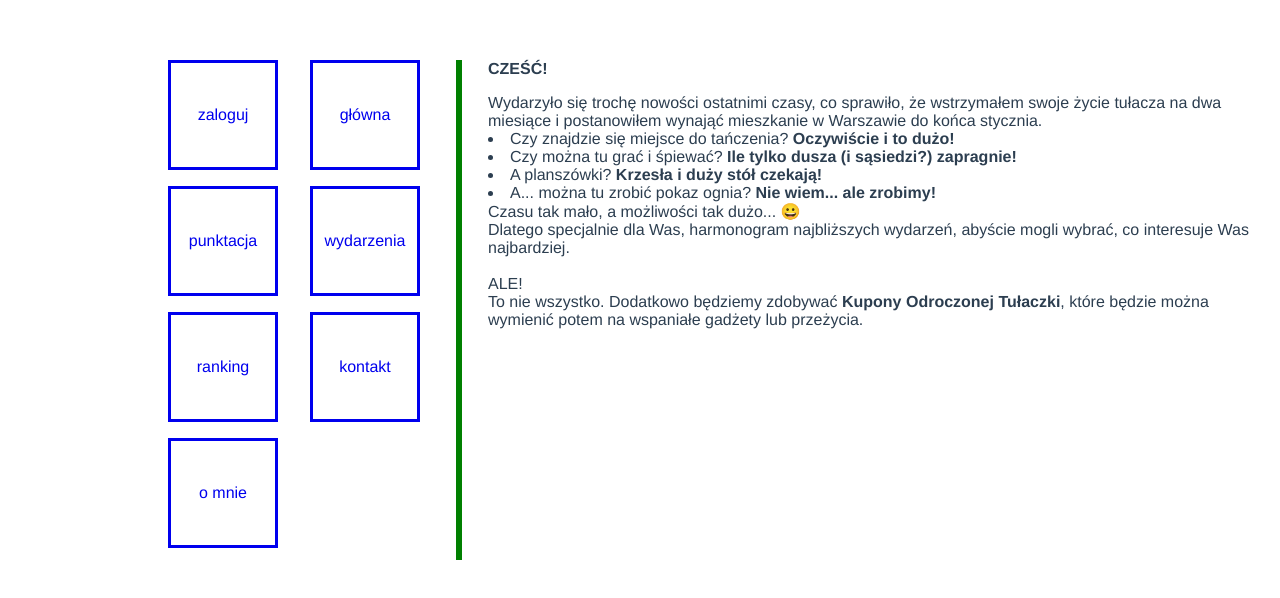
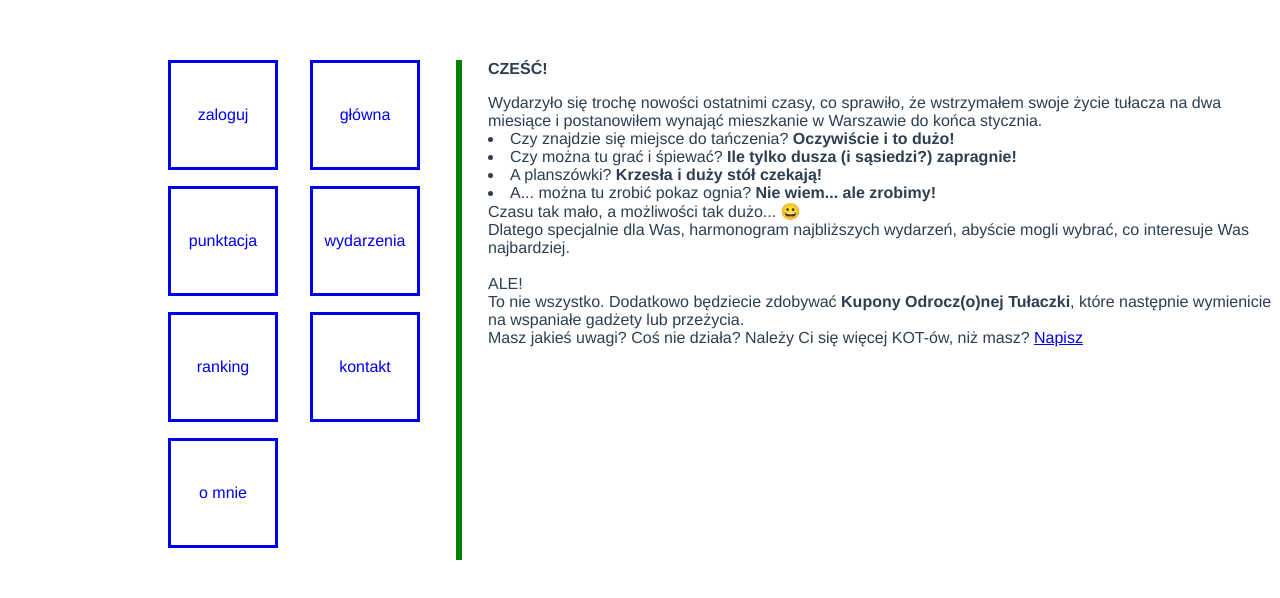
Before and after one commit to kosciej16/stronka, a Vue app in the folder client/: page / in a window 1280 px wide. Shown: the top 598 px of the page. Built offline with nearby package versions, Linux system fonts and the light colour scheme.

Commit message:
Home improvements

```diff
--- a/client/src/components/Home.vue
+++ b/client/src/components/Home.vue
@@ -1,17 +1,28 @@
 <template>
-	<div><p class="header"><b>CZEŚĆ!</b></p>
-    Wydarzyło się trochę nowości ostatnimi czasy, co sprawiło, że wstrzymałem swoje życie tułacza na dwa miesiące i postanowiłem wynająć mieszkanie w Warszawie do końca stycznia.
-    <li> Czy znajdzie się miejsce do tańczenia? <b>Oczywiście i to dużo!</b></li>
-    <li> Czy można tu grać i śpiewać? <b>Ile tylko dusza (i sąsiedzi?) zapragnie!</b></li>
-    <li> A planszówki? <b>Krzesła i duży stół czekają!</b></li>
-    <li> A... można tu zrobić pokaz ognia? <b>Nie wiem... ale zrobimy!</b><br></li>
-    Czasu tak mało, a możliwości tak dużo... &#128512;<br>
-    Dlatego specjalnie dla Was, harmonogram najbliższych wydarzeń, abyście mogli wybrać, co interesuje Was najbardziej.<br><br>
-    ALE!<br>
-    To nie wszystko. Dodatkowo będziemy zdobywać <b>Kupony Odroczonej Tułaczki</b>, które będzie można wymienić potem na wspaniałe gadżety lub przeżycia.
-
-    </div>
-
+	<div>
+		<p class="header"><b>CZEŚĆ!</b></p>
+		Wydarzyło się trochę nowości ostatnimi czasy, co sprawiło, że wstrzymałem
+		swoje życie tułacza na dwa miesiące i postanowiłem wynająć mieszkanie w
+		Warszawie do końca stycznia.
+		<li>Czy znajdzie się miejsce do tańczenia? <b>Oczywiście i to dużo!</b></li>
+		<li>
+			Czy można tu grać i śpiewać?
+			<b>Ile tylko dusza (i sąsiedzi?) zapragnie!</b>
+		</li>
+		<li>A planszówki? <b>Krzesła i duży stół czekają!</b></li>
+		<li>
+			A... można tu zrobić pokaz ognia? <b>Nie wiem... ale zrobimy!</b><br />
+		</li>
+		Czasu tak mało, a możliwości tak dużo... &#128512;<br />
+		Dlatego specjalnie dla Was, harmonogram najbliższych wydarzeń, abyście mogli
+		wybrać, co interesuje Was najbardziej.<br /><br />
+		ALE!<br />
+		To nie wszystko. Dodatkowo będziecie zdobywać
+		<b>Kupony Odrocz(o)nej Tułaczki</b>, które następnie wymienicie na
+		wspaniałe gadżety lub przeżycia.<br />
+		Masz jakieś uwagi? Coś nie działa? Należy Ci się więcej KOT-ów, niż masz?
+		<router-link to="/kontakt">Napisz</router-link>
+	</div>
 </template>
 
 <script>
@@ -25,6 +36,6 @@ export default {
 
 <style scoped>
 p {
-    width: 10em
-    }
+	width: 10em;
+}
 </style>
```
